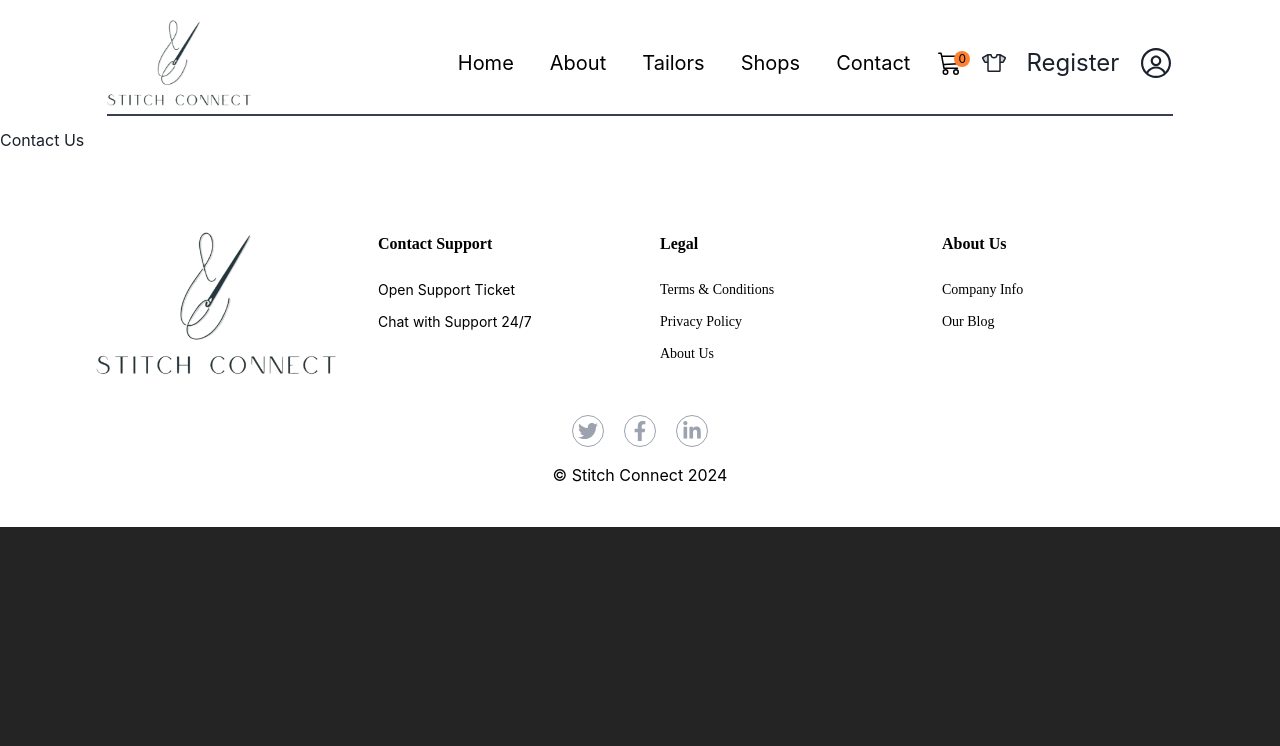
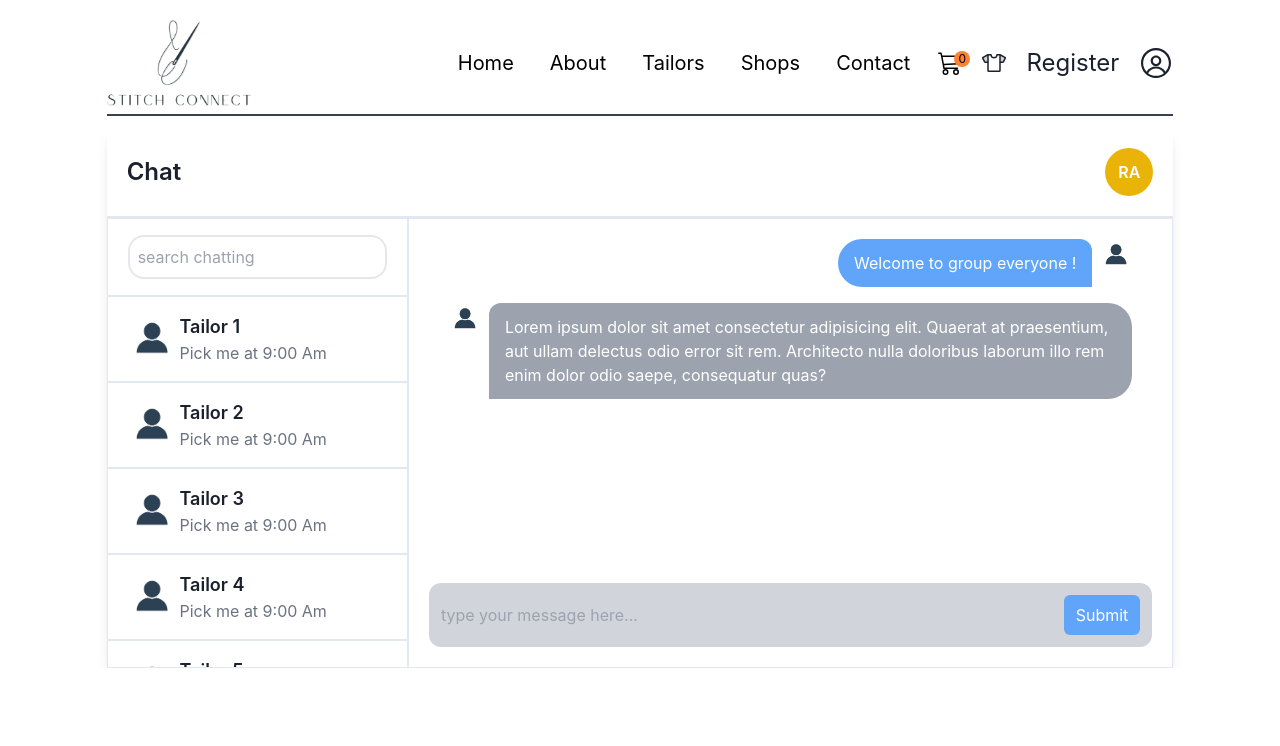
Before and after one commit to waqarahmad134/StitchConnect, a React (Vite) app: page /contact in a window 1280 px wide. Shown: the top 746 px of the page. Built offline with nearby package versions, Linux system fonts and the light colour scheme.

Commit message:
chat screen added

```diff
--- a/src/pages/Contact.jsx
+++ b/src/pages/Contact.jsx
@@ -3,10 +3,84 @@ import Footer from "../components/Footer";
 import Header from "../components/Header";
 
 export default function Contact() {
+  const waqar = [1, 2, 3, 4, 5, 6, 7];
   return (
     <>
       <Header />
-        Contact Us
+      <div className="lg:w-[93%] xl:w-5/6 mx-auto">
+        <div className="container mx-auto shadow-lg rounded-lg">
+          <div className="px-5 py-5 flex justify-between items-center bg-white border-b-2">
+            <div className="font-semibold text-2xl">Chat</div>
+
+            <div className="h-12 w-12 p-2 bg-yellow-500 rounded-full text-white font-semibold flex items-center justify-center">
+              RA
+            </div>
+          </div>
+          <div className="flex flex-row justify-between bg-white border h-[450px]">
+            <div className="flex flex-col w-2/5 border-r-2 overflow-y-auto ">
+              <div className="border-b-2 py-4 px-5">
+                <input
+                  type="text"
+                  placeholder="search chatting"
+                  className="py-2 px-2 border-2 border-gray-200 rounded-2xl w-full"
+                />
+              </div>
+              {waqar.map((data, index) => (
+                <div className=" flex flex-row py-4 px-5 justify-center items-center border-b-2">
+                  <div className="w-1/4">
+                    <img
+                      src="../images/avatar.jpg"
+                      className="object-cover h-12 w-12 rounded-full"
+                      alt=""
+                    />
+                  </div>
+                  <div className="w-full">
+                    <div className="text-lg font-semibold">Tailor {data}</div>
+                    <span className="text-gray-500">Pick me at 9:00 Am</span>
+                  </div>
+                </div>
+              ))}
+            </div>
+
+            <div className="w-full px-5 flex flex-col justify-between">
+              <div className="flex flex-col mt-5 px-5 overflow-auto">
+                <div className="flex justify-end mb-4">
+                  <div className="mr-2 py-3 px-4 bg-blue-400 rounded-bl-3xl rounded-tl-3xl rounded-tr-xl text-white">
+                    Welcome to group everyone !
+                  </div>
+                  <img
+                    src="../images/avatar.jpg"
+                    className="object-cover h-8 w-8 rounded-full border border-black"
+                    alt=""
+                  />
+                </div>
+                <div className="flex justify-start mb-4">
+                  <img
+                    src="../images/avatar.jpg"
+                    className="object-cover h-8 w-8 rounded-full"
+                    alt=""
+                  />
+                  <div className="ml-2 py-3 px-4 bg-gray-400 rounded-br-3xl rounded-tr-3xl rounded-tl-xl text-white">
+                    Lorem ipsum dolor sit amet consectetur adipisicing elit.
+                    Quaerat at praesentium, aut ullam delectus odio error sit
+                    rem. Architecto nulla doloribus laborum illo rem enim dolor
+                    odio saepe, consequatur quas?
+                  </div>
+                </div>
+              </div>
+              <div className="py-5 relative">
+                <input
+                  className="w-full bg-gray-300 py-5 px-3 rounded-xl"
+                  type="text"
+                  placeholder="type your message here..."
+                />
+                <button className="absolute right-3 top-8 px-3 py-2 bg-blue-400 text-white rounded-md">Submit</button>
+
+              </div>
+            </div>
+          </div>
+        </div>
+      </div>
       <Footer />
     </>
   );
```
